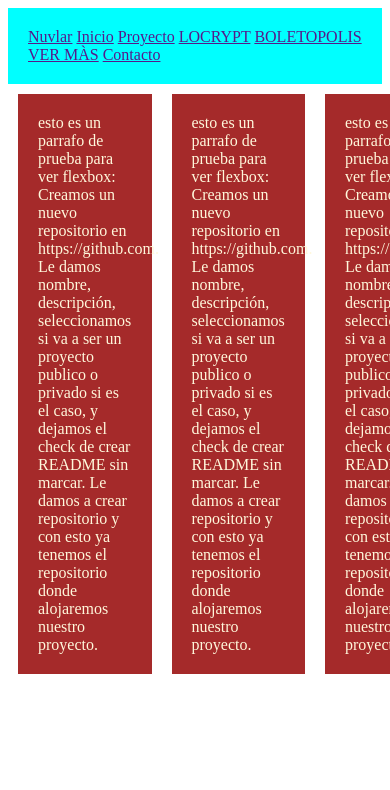
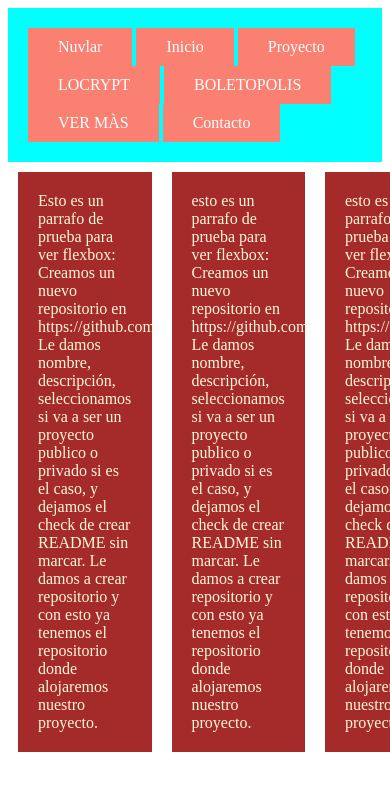
Before and after one commit to jesushv875/Curso-, a plain HTML site: page index.html in a window 390 px wide. Shown: the top 790 px of the page. Drawn offline with Linux system fonts and the light colour scheme.

Commit message:
video 18 barra de navegacion responsive

```diff
--- a/index.html
+++ b/index.html
@@ -5,16 +5,16 @@
     </head>
     <body>
         <nav>
-            <a href="">Nuvlar</a>
-            <a href="">Inicio</a>
-            <a href="">Proyecto</a>
-            <a href="">LOCRYPT</a>
-            <a href="">BOLETOPOLIS</a>
-            <a href="">VER MÀS</a>
-            <a href="">Contacto</a>
+            <a href=""  class="nav-enlace">Nuvlar</a>
+            <a href=""  class="nav-enlace">Inicio</a>
+            <a href=""  class="nav-enlace">Proyecto</a>
+            <a href=""  class="nav-enlace">LOCRYPT</a>
+            <a href=""  class="nav-enlace">BOLETOPOLIS</a>
+            <a href=""  class="nav-enlace">VER MÀS</a>
+            <a href=""  class="nav-enlace">Contacto</a>
         </nav>
         <section class="padre">
-        <p class="columna"> esto es un parrafo de prueba para ver flexbox:
+        <p class="columna"> Esto es un parrafo de prueba para ver flexbox:
         Creamos un nuevo repositorio en https://github.com.
         Le damos nombre, descripción, seleccionamos si va a ser un proyecto publico o privado
         si es el caso, y dejamos el check de crear README sin marcar.
--- a/style.css
+++ b/style.css
@@ -2,6 +2,17 @@ nav{
     background: aqua;
     padding: 20px;
 }
+.nav-enlace{
+    display: inline-block;
+    background: salmon;
+    color:white ;
+    padding: 10px 30px;
+    text-decoration: none;
+}
+.nav-enlace:hover{
+    background: green;
+}
+
 .columna{
     background: brown;
     color: cornsilk;
```
